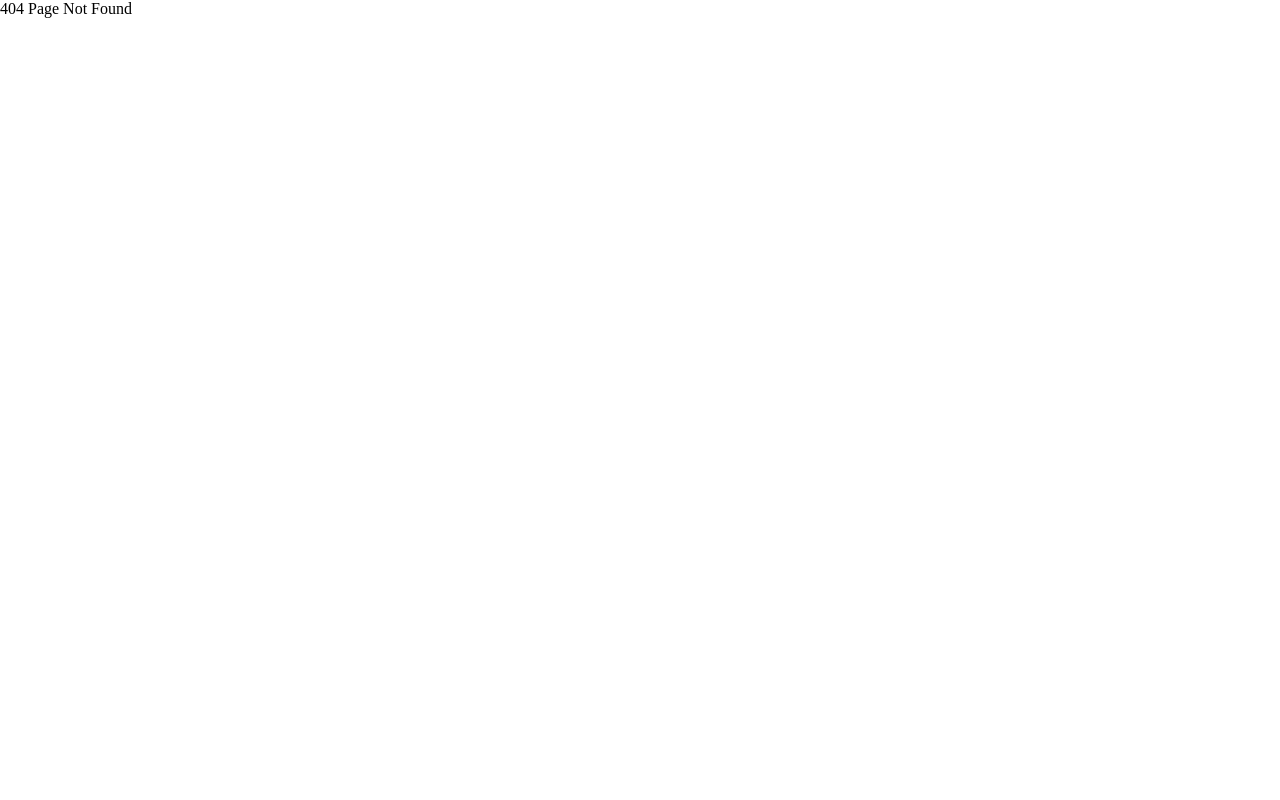
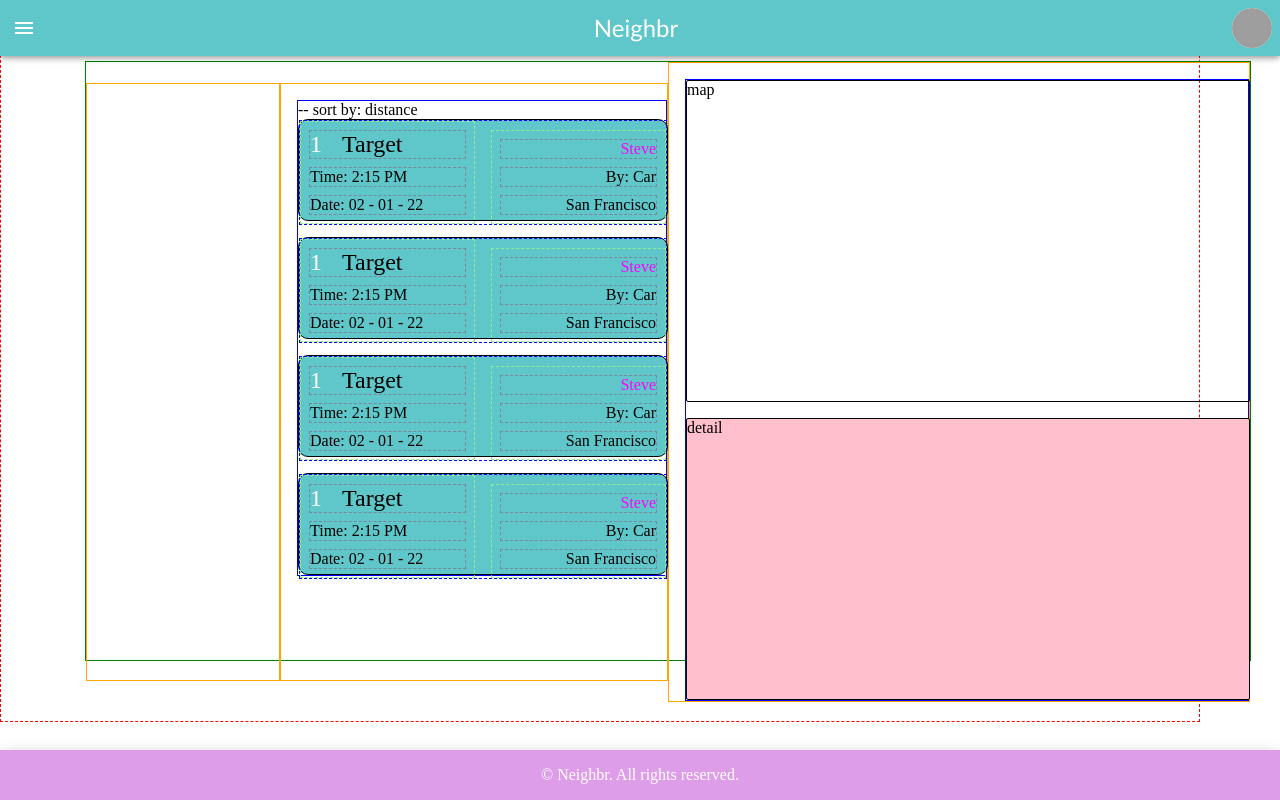
Before and after one commit to rpp31-boc-lachesis/neighbr, a React (Create React App) app in the folder client/: page /runnerList in a window 1280 px wide. Before the commit this address had no page. Built offline with nearby package versions, Linux system fonts and the light colour scheme; grey boxes are pictures that could not be loaded; the HTML template or start-up script is replaced by a standard one.

Commit message:
basic entry and list column

```diff
--- a/client/src/App.jsx
+++ b/client/src/App.jsx
@@ -6,6 +6,7 @@ import Header from './components/Home/Header.jsx';
 import Main from './components/Home/Main.jsx';
 import Other from './components/Other.jsx';
 import RunnerDash from './components/RunnerDash/RunnerDash.jsx';
+import RunnerList from './components/RunnerList/RunnerList.jsx';
 import Error from './components/Error.jsx';
 import testData from './testData'; // temporary test data
 import Signup from './components/Splash/Signup.jsx';
@@ -61,6 +62,7 @@ class App extends React.Component {
             <Route path="/signup" element={<Signup />} />
             <Route path="/login" element={<Login handleLogin={this.handleLogin} />} />
             <Route path="/main" element={<Main />} />
+            <Route path="/runnerList" element={<RunnerList />} />
             <Route path="/runnerDash" element={<RunnerDash destinations={testData} handlePostDest={this.handlePostDest} />} />
             <Route path="*" element={<Error />} />
           </Routes>
--- /dev/null
+++ b/client/src/components/RunnerList/DestinationEntry.jsx
@@ -0,0 +1,92 @@
+/* eslint-disable react/jsx-indent */
+import React, {useEffect, useState} from 'react';
+import propTypes from 'prop-types';
+import { styled } from '@mui/material/styles';
+import Box from '@mui/material/Box';
+import Card from '@mui/material/Card';
+import Container from '@mui/material/Container';
+import Paper from '@mui/material/Paper';
+import Stack from '@mui/material/Stack';
+import Grid from '@mui/material/Grid';
+import Button from '@mui/material/Button';
+import Typography from '@mui/material/Typography';
+//temp
+import Header from '../Home/Header.jsx';
+import Footer from '../Home/Footer.jsx';
+import css from './runnerList.css';
+
+function DestinationEntry() {
+  // const tempNav = {
+  //   backgroundColor: "orange",
+  //   outline: "1px dashed black"
+  // };
+
+  // const containerNav = {
+  //   backgroundColor: "orange",
+  //   outline: "1px dashed black",
+  //   display: "flex",
+  //   flexDirection: "column"
+  // };
+
+  // const EntryBox = styled(Box)(({ theme }) => ({
+  //   width: '100%',
+  //   height: '30%',
+  //   spacing: 1,
+  //   margin: '5px 0px 0px',
+  //   padding: '2px',
+  //   background: 'green',
+  //   border: '1px solid red'
+  // }));
+
+
+
+
+  return (
+  // <div style={tempNav}>
+  //   My Page Two
+  //   <div style={containerNav}>
+  //     <div style={tempNav}>
+  //       one
+  //     </div>
+  //     <div style={tempNav}>
+  //       two
+  //     </div>
+  //     <div style={tempNav}>
+  //       three
+  //     </div>
+  //   </div>
+  // </div>
+  <>
+  {/* entryBox */}
+            <Box sx={{ height: '100px', minWidth: '100%', border: '1px solid black', borderRadius: '10px', background: '#5FC6C9'}}>
+              <Stack direction="row" spacing={2} sx={{ minHeight: '100%', border: '1px dashed blue' }}>
+                <div className='entryColumn'>
+                <div className='lineItem topLineLeft'>
+                  <div className='locationNumber'>1</div>
+                  Target</div>
+                  <div className='lineItem'>Time: 2:15 PM</div>
+                  <div className='lineItem'>Date: 02 - 01 - 22</div>
+                  {/* <Typography variant="h5">Item 1</Typography>
+                  <Typography variant="body1">Item 1</Typography>
+                  <Typography variant="body1">Item 1</Typography> */}
+                </div>
+                <div className='entryColumn'>
+                  <div className='lineItem textEnd topLineRight'>Steve</div>
+                  <div className='lineItem textEnd'>By: Car</div>
+                  <div className='lineItem textEnd'>San Francisco</div>
+                  {/* <Typography variant="h5">Item 1</Typography>
+                  <Typography variant="body1">Item 1</Typography>
+                  <Typography variant="body1">Item 1</Typography> */}
+                </div>
+                {/* <Stack spacing={3} sx={{ minHeight: '100%', border: '1px dashed blue' }}>
+                {/* <EntryBox>Item 1 Item 1 Item 1</EntryBox>
+                  <EntryBox>Item 2</EntryBox>
+                  <EntryBox>Item 3</EntryBox>
+                </Stack> */}
+              </Stack>
+          </Box>
+          </>
+  );
+}
+
+export default DestinationEntry;
--- a/client/src/components/RunnerList/RunnerList.jsx
+++ b/client/src/components/RunnerList/RunnerList.jsx
@@ -1,46 +1,102 @@
+/* eslint-disable react/jsx-indent */
 import React, {useEffect, useState} from 'react';
 import propTypes from 'prop-types';
 import { styled } from '@mui/material/styles';
-// import Box from '@mui/material/Box';
-// import Card from '@mui/material/Card';
+import Box from '@mui/material/Box';
+import Card from '@mui/material/Card';
 import Container from '@mui/material/Container';
 import Paper from '@mui/material/Paper';
 import Stack from '@mui/material/Stack';
 import Grid from '@mui/material/Grid';
 import Button from '@mui/material/Button';
+import Typography from '@mui/material/Typography';
+
+import DestinationEntry from './DestinationEntry.jsx'
+//temp
+import Header from '../Home/Header.jsx';
+import Footer from '../Home/Footer.jsx';
+
+function RunnerList() {
+  // const tempNav = {
+  //   backgroundColor: "orange",
+  //   outline: "1px dashed black"
+  // };
+
+  // const containerNav = {
+  //   backgroundColor: "orange",
+  //   outline: "1px dashed black",
+  //   display: "flex",
+  //   flexDirection: "column"
+  // };
+
+  // const EntryBox = styled(Box)(({ theme }) => ({
+  //   width: '100%',
+  //   height: '30%',
+  //   spacing: 1,
+  //   margin: '5px 0px 0px',
+  //   padding: '2px',
+  //   background: 'green',
+  //   border: '1px solid red'
+  // }));
 
 
-const RunnerList = () => {
 
-  const tempNav = {
-    backgroundColor: "orange",
-    outline: "1px dashed black"
-  };
 
-  const containerNav = {
-    backgroundColor: "orange",
-    outline: "1px dashed black",
-    display: "flex",
-    flexDirection: "column"
-  };
-
-    return (
-      <div style={tempNav}>
-        My Page Two
-        <div style={containerNav}>
-          <div style={tempNav}>
-            one
-          </div>
-          <div style={tempNav}>
-            two
-          </div>
-          <div style={tempNav}>
-            three
-          </div>
-        </div>
-      </div>
-    );
-
+  return (
+  // <div style={tempNav}>
+  //   My Page Two
+  //   <div style={containerNav}>
+  //     <div style={tempNav}>
+  //       one
+  //     </div>
+  //     <div style={tempNav}>
+  //       two
+  //     </div>
+  //     <div style={tempNav}>
+  //       three
+  //     </div>
+  //   </div>
+  // </div>
+  <>
+    <Header />
+    <Container maxwidth="sm" sx={{border: '1px dashed red', margin: '0px'}}>
+      <Grid container sx={{ flexGrow: 1, height: '600px', border: '1px solid  green', margin: '60px' }} justifyContent="center" alignItems="center" spacing={2}>
+{/* left column */}
+        <Grid container item direction="column" sx={{ minHeight: '100%', border: '1px solid orange' }} xs={2}>
+          {/* <Container
+          maxwidth="sm"
+        > */}
+          {/* <AddRunModal handlePostDest={handlePostDest} /> */}
+          {/* <img src={wavyBuddyPoint} alt="" /> */}
+          {/* </Container> */}
+        </Grid>
+{/* middle column */}
+        <Grid item xs={4} sx={{ minHeight: '100%', border: '1px solid orange' }}>
+          {/* <Typography variant='h5'>Current Runs</Typography> */}
+          <Stack spacing={2} sx={{ minHeight: '100%', border: '1px solid blue'}}>
+      -- sort by: distance
+          <DestinationEntry />
+          <DestinationEntry />
+          <DestinationEntry />
+          <DestinationEntry />
+          </Stack>
+        </Grid>
+{/* right column */}
+        <Grid item xs={6} sx={{ minHeight: '100%', border: '1px solid orange' }}>
+        <Stack spacing={2} sx={{ minHeight: '100%', border: '1px solid blue' }}>
+          <Box sx={{ height: '40vh', minWidth: '100%', border: '1px solid black', borderRadius: '2px' }}>
+            map
+          </Box>
+          <Box sx={{ height: '35vh', minWidth: '100%', border: '1px solid black', borderRadius: '2px', backgroundColor: 'pink' }}>
+            detail
+          </Box>
+          </Stack>
+        </Grid>
+      </Grid>
+    </Container>
+    <Footer />
+  </>
+  );
 }
 
 export default RunnerList;
--- /dev/null
+++ b/client/src/components/RunnerList/runnerList.css
@@ -0,0 +1,34 @@
+
+.entryColumn {
+  /* background: lightgreen; */
+  border: 1px dashed lightgreen;
+  width: 50%;
+  align-self: flex-end;
+}
+
+.lineItem {
+  border: 1px dashed lightslategray;
+  margin: 8px 8px;
+  padding: 0px;
+}
+
+.textEnd {
+  text-align: end;
+}
+
+.topLineLeft {
+  /* margin-top: 15px; */
+  font-size: x-large;
+  display: flex;
+  flex-direction: row;
+}
+
+.topLineRight {
+  /* margin-top: 15px; */
+  color: magenta;
+}
+
+.locationNumber {
+  color: white;
+  margin: 0px 20px 0px 0px;
+}
```
Also changed, not shown: client/src/components/RunnerList/DestinationDetail.jsx (added).
